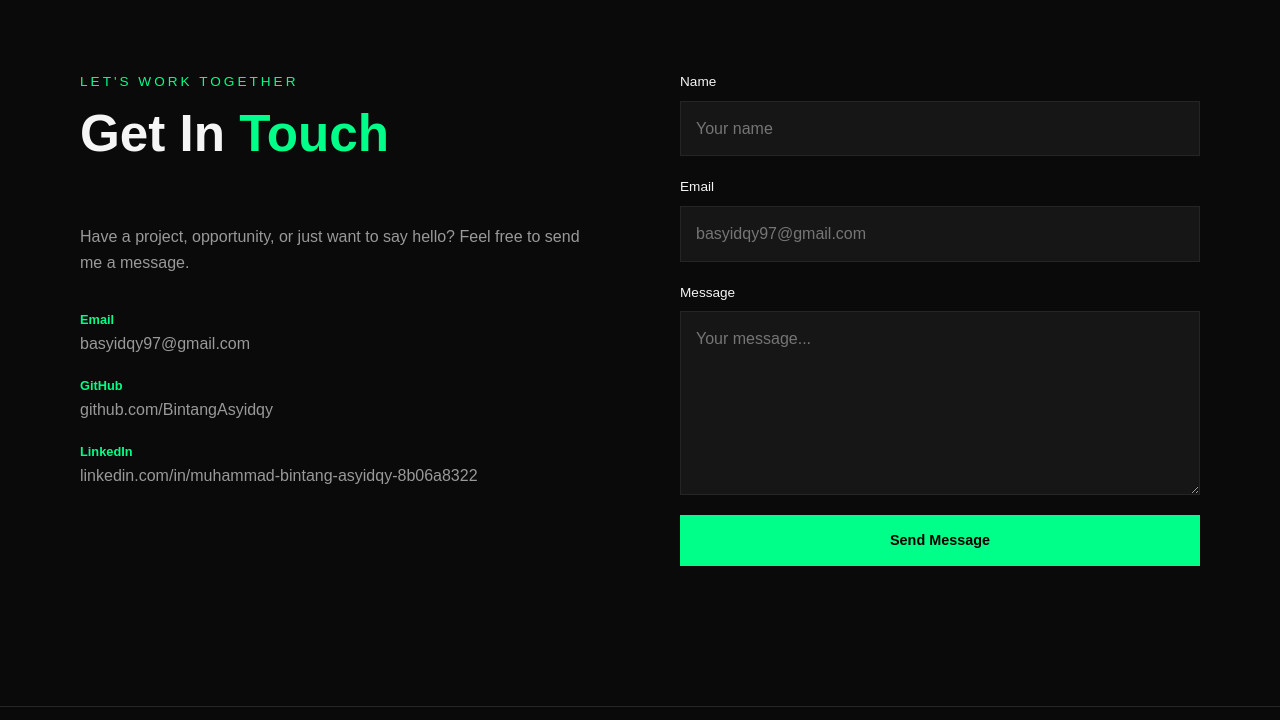
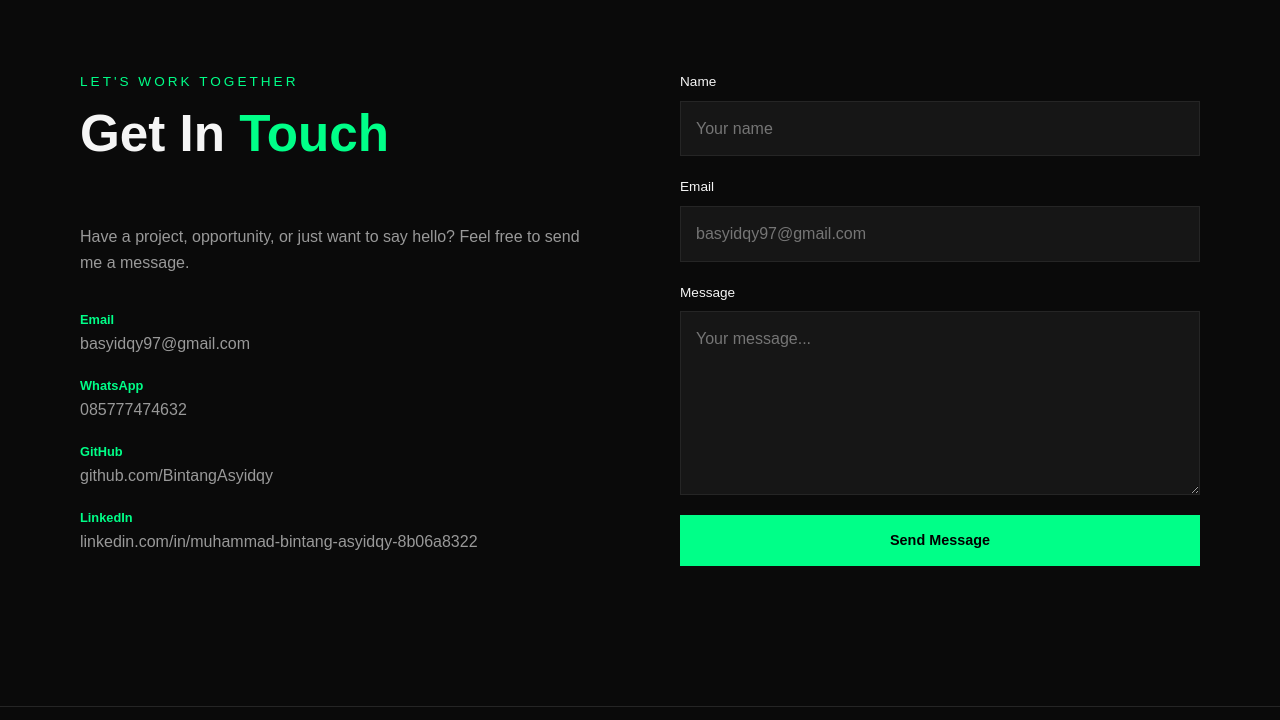
Before and after one commit to BintangAsyidqy/portofolio, a plain HTML site: page index.html in a window 1280 px wide. Shown: the part 6595-7315 px from the top of the page. Drawn offline with Linux system fonts and the light colour scheme.

Commit message:
second commt

```diff
--- a/index.html
+++ b/index.html
@@ -581,6 +581,11 @@
                                 basyidqy97@gmail.com
                             </a>
 
+                            <a href="https://wa.me/6285777474632" target="_blank" rel="noopener noreferrer">
+                                <strong>WhatsApp</strong>
+                                085777474632
+                            </a>
+
                             <a href="https://github.com/BintangAsyidqy" target="_blank" rel="noopener noreferrer">
                                 <strong>GitHub</strong>
                                 github.com/BintangAsyidqy
```
